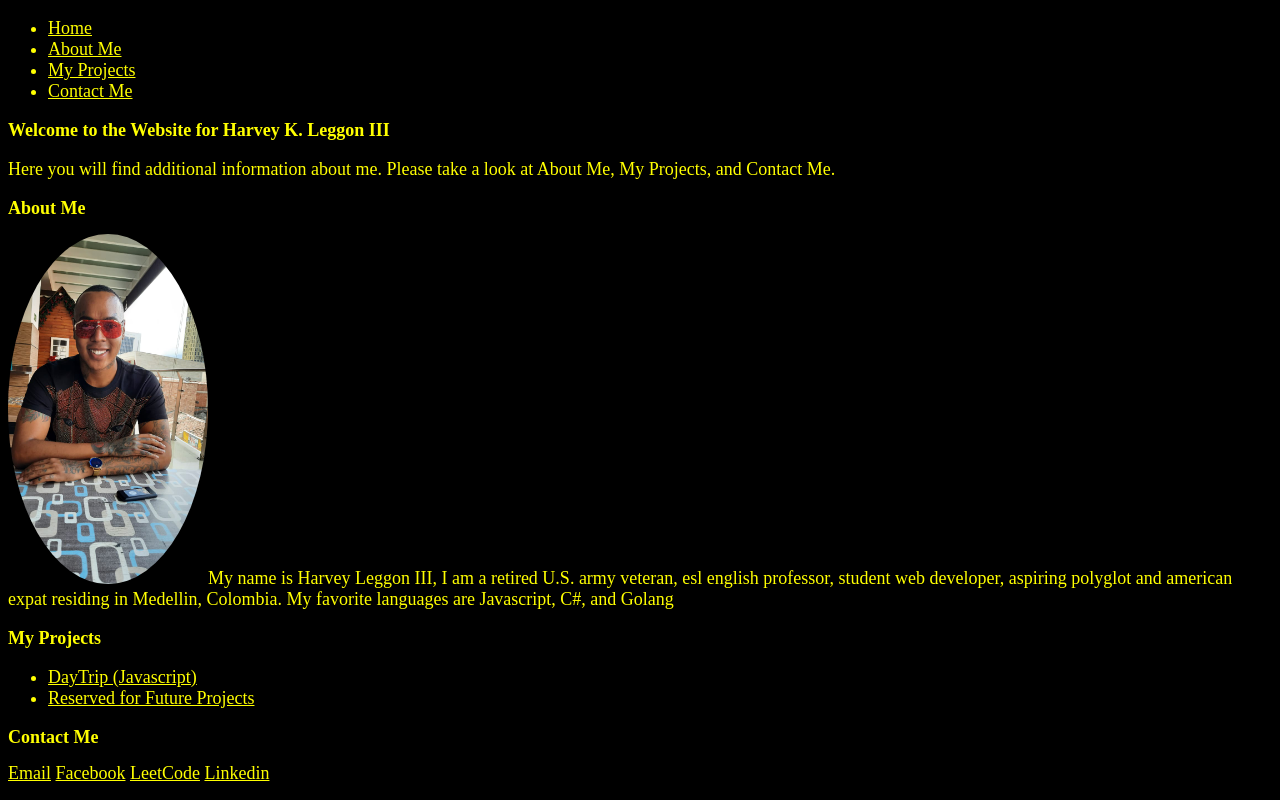
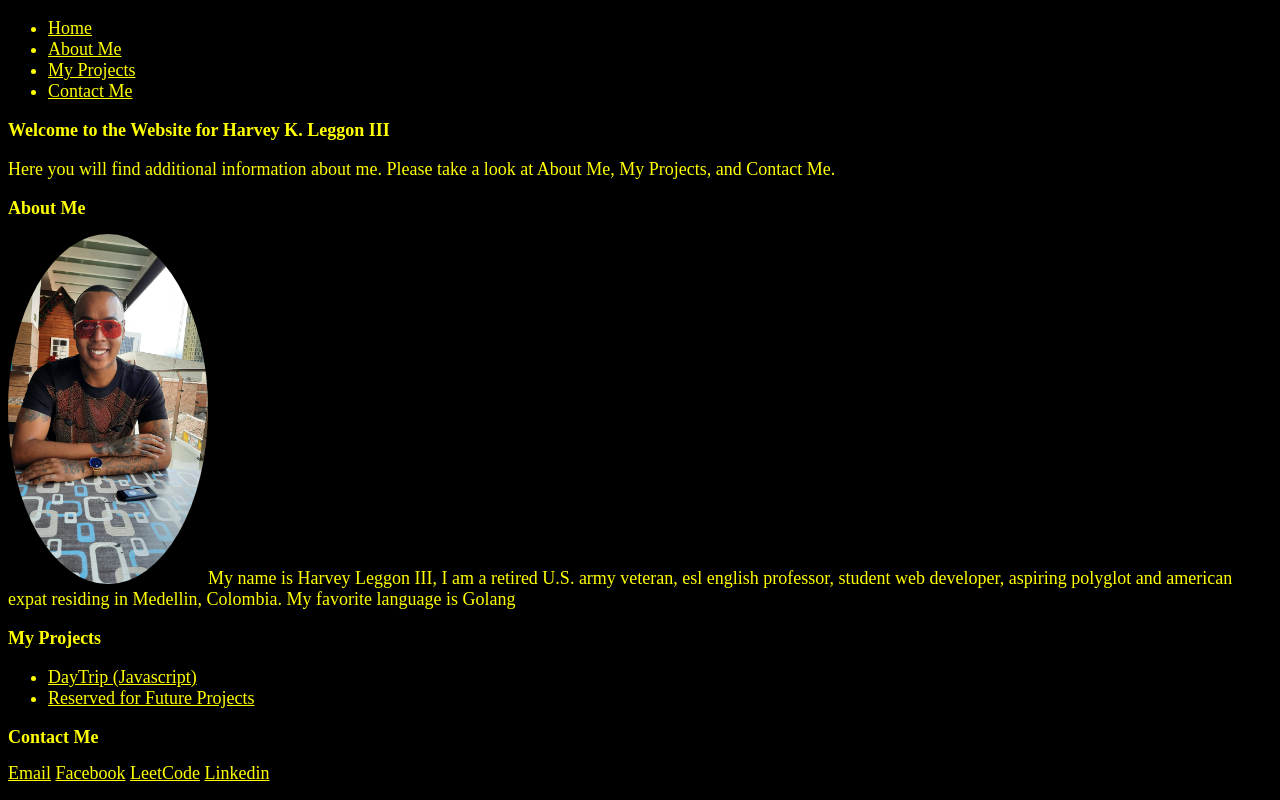
Before and after one commit to hkl-iii/hkl-iii.github.io, a plain HTML site: page index.html in a window 1280 px wide. Drawn offline with Linux system fonts and the light colour scheme.

Commit message:
updated my favorite language in paragraph under About Me section.

```diff
--- a/index.html
+++ b/index.html
@@ -32,7 +32,7 @@
 <section>
     <h2>About Me</h2>
     <img src="myProfile.jpg" alt="My Profile" style="height: 350px; width: 200px; border-radius: 60%;"
-    <p>My name is Harvey Leggon III, I am a retired U.S. army veteran, esl english professor, student web developer, aspiring polyglot and american expat residing in Medellin, Colombia. My favorite languages are Javascript, C#, and Golang</p>
+    <p>My name is Harvey Leggon III, I am a retired U.S. army veteran, esl english professor, student web developer, aspiring polyglot and american expat residing in Medellin, Colombia. My favorite language is Golang</p>
 </section>
 
 
```
